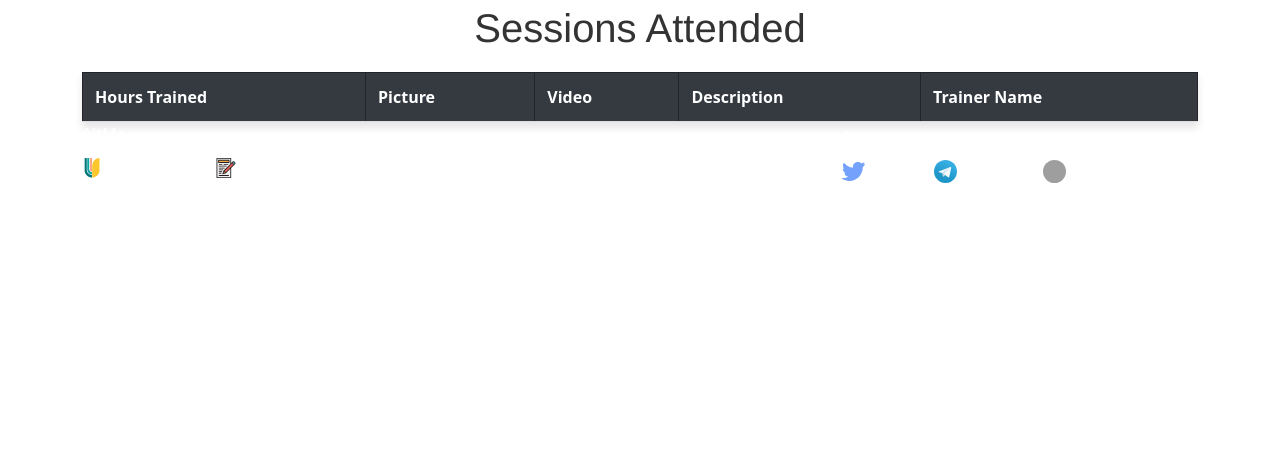
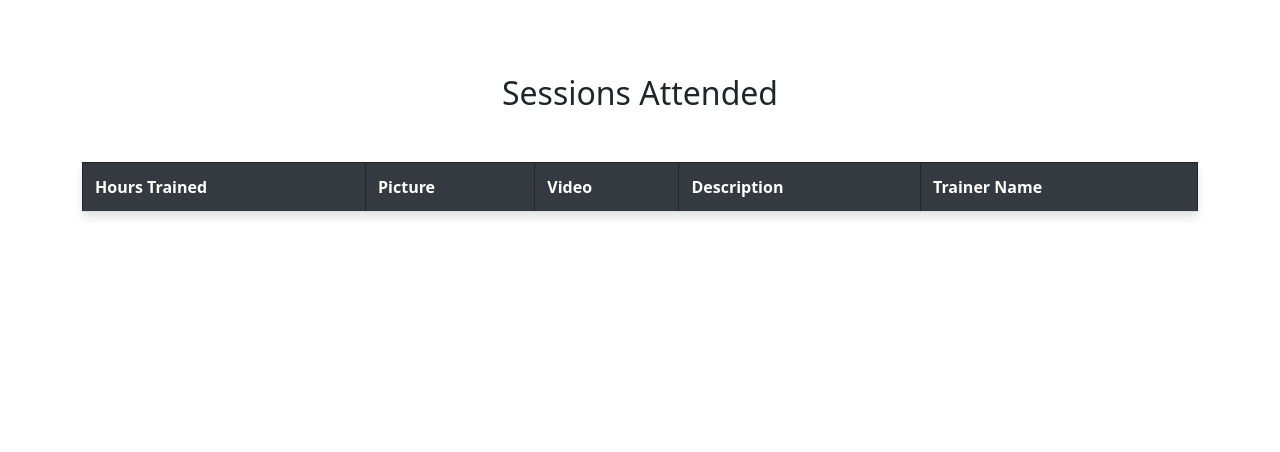
Before and after one commit to urbanmorph/rideschool, a Flask app: template altmo_rideschool/templates/participant_session_info.html in a window 1280 px wide. Shown: the part 76-528 px from the top of the page. Before the commit the page ends 259 px from the top, so only its background shows below. Run offline with Flask 3, Linux system fonts and the light colour scheme; the template is opened without the code that fills it, so the values that code supplies are empty; parts of the project's set-up code (start-up, migrations or seed data) failed here and were passed over; grey boxes are pictures that could not be loaded.

Commit message:
removed comments

```diff
--- a/altmo_rideschool/templates/participant_session_info.html
+++ b/altmo_rideschool/templates/participant_session_info.html
@@ -1,15 +1,12 @@
 {% extends "application.html" %}
-
 {% block head %}
   {{ super() }}
   <!--Participant_sessions_info is displayed once logged-in as participant, in the sesson menu  -->
 {% endblock %}
-
 {% block title %} Participant Session Info {% endblock %}
-
 {% block content %}
-    <div class="container" style="margin-top: 80px;">
-        <h1>Sessions Attended </h1>
+    <div class="container" style="margin-top: 150px; margin-bottom: 550px;">
+        <h2 style="text-align: center; margin-top: 150px; margin-bottom: 50px;">Sessions Attended </h2>
         <table class="my-table table-bordered border-dark">
             <thead>
                 <tr>
```
